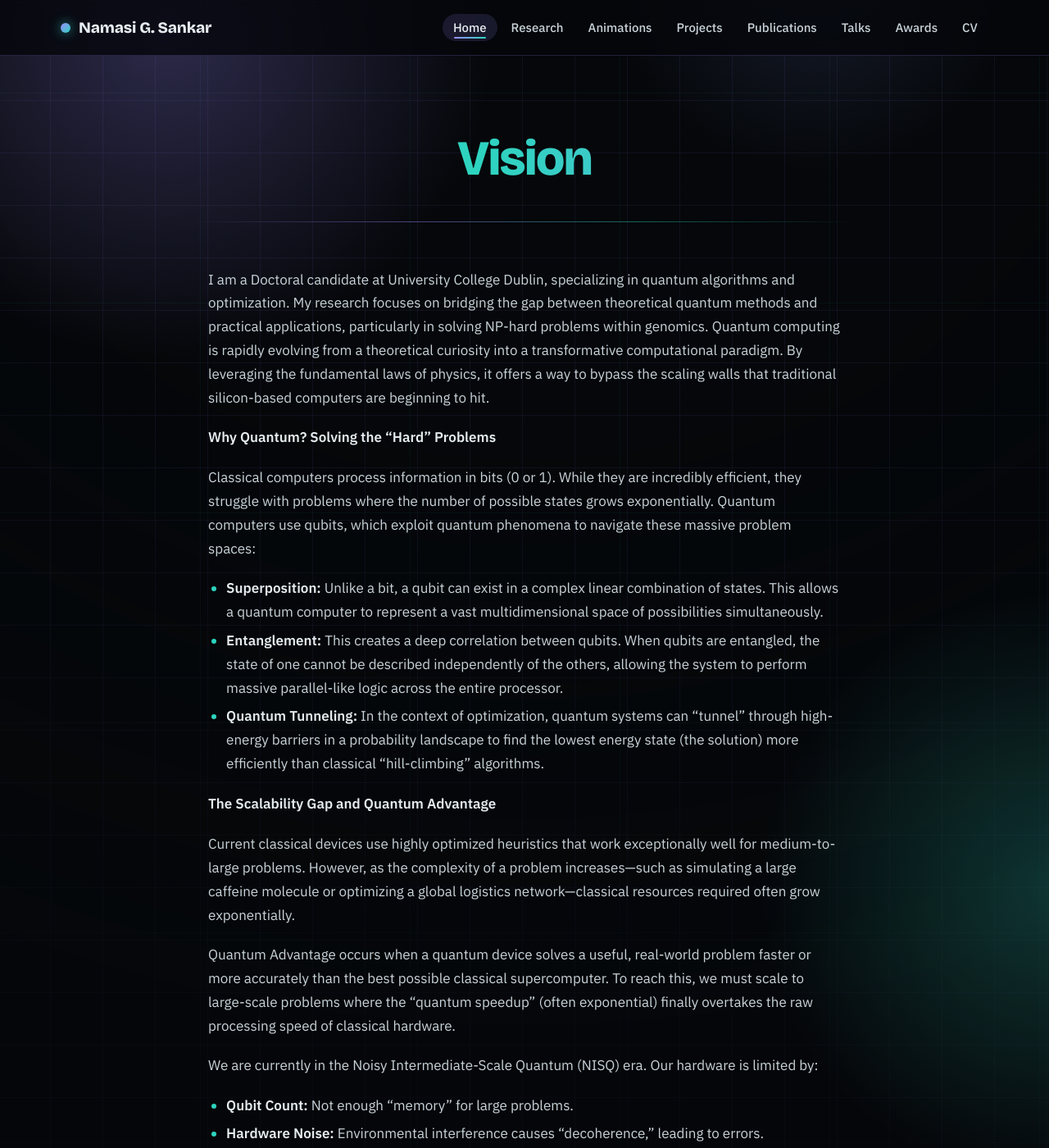
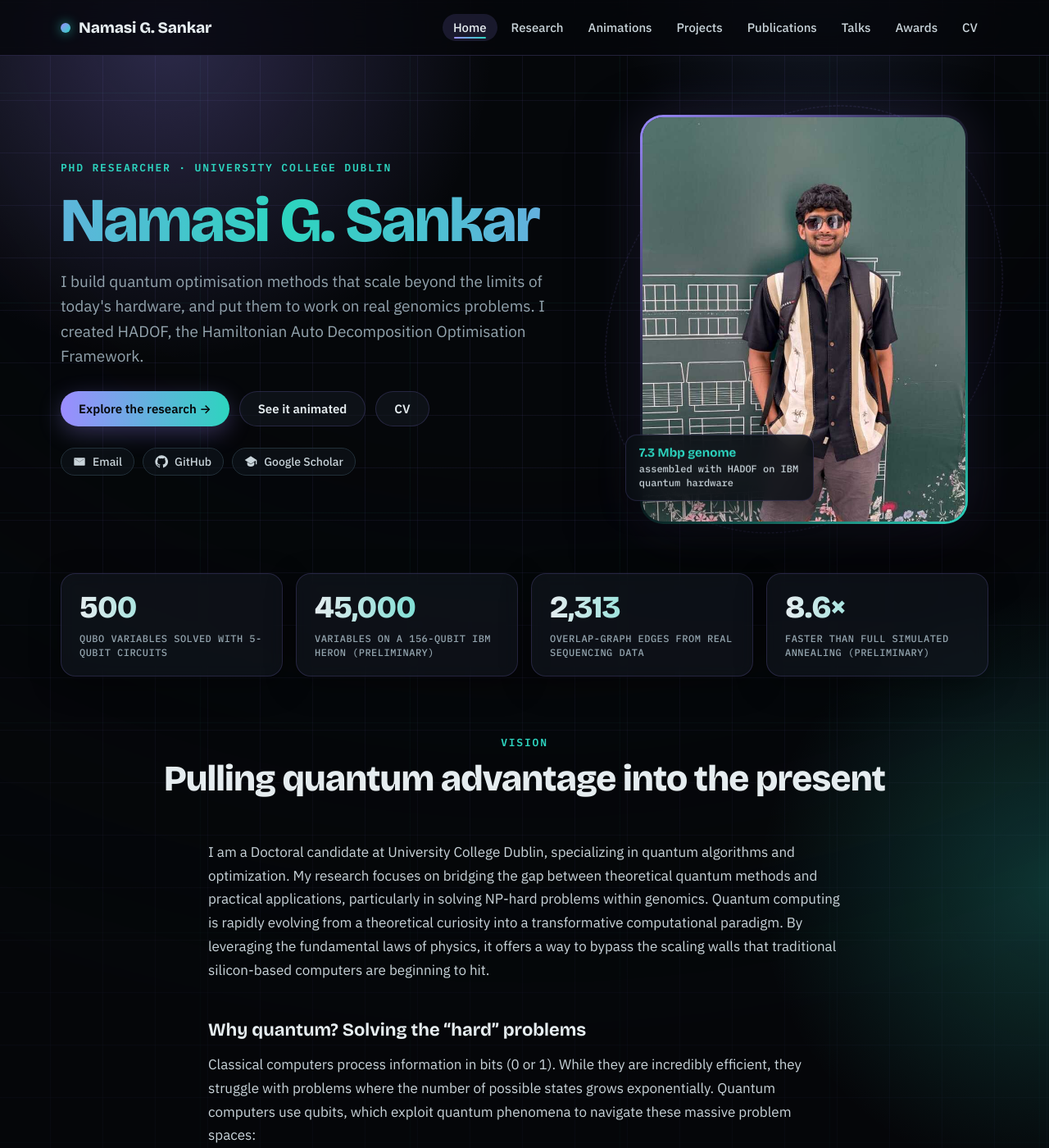
Before and after one commit to Namasi-PhD/Namasi-PhD.github.io, a Jekyll site: the page built from index.md, in a window 1280 px wide and 1400 px high. Shown: the whole window at 82% size. Built offline with Jekyll 4.4.1, drawn with Linux system fonts in a browser that asks for light colours; some of the changed text lies outside the part shown.

Commit message:
Revise layout and content in index.md
Updated layout and headings in index.md to enhance clarity and structure. Added details about the Hamiltonian Auto Decomposition Optimisation Framework (HADOF) and its applications in quantum computing.

```diff
--- a/index.md
+++ b/index.md
@@ -1,32 +1,35 @@
 ---
-layout: single
-author_profile: true
+layout: home
 title: "Vision"
+headline: "Pulling quantum advantage into the present"
+intro: "I build quantum optimisation methods that scale beyond the limits of today's hardware, and put them to work on real genomics problems. I created HADOF, the Hamiltonian Auto Decomposition Optimisation Framework."
 ---
 
 I am a Doctoral candidate at University College Dublin, specializing in quantum algorithms and optimization. My research focuses on bridging the gap between theoretical quantum methods and practical applications, particularly in solving NP-hard problems within genomics. Quantum computing is rapidly evolving from a theoretical curiosity into a transformative computational paradigm. By leveraging the fundamental laws of physics, it offers a way to bypass the scaling walls that traditional silicon-based computers are beginning to hit.
 
-**Why Quantum? Solving the "Hard" Problems**
+### Why quantum? Solving the "hard" problems
 
 Classical computers process information in bits (0 or 1). While they are incredibly efficient, they struggle with problems where the number of possible states grows exponentially. Quantum computers use qubits, which exploit quantum phenomena to navigate these massive problem spaces:
+
 *   **Superposition:** Unlike a bit, a qubit can exist in a complex linear combination of states. This allows a quantum computer to represent a vast multidimensional space of possibilities simultaneously.
 *   **Entanglement:** This creates a deep correlation between qubits. When qubits are entangled, the state of one cannot be described independently of the others, allowing the system to perform massive parallel-like logic across the entire processor.
 *   **Quantum Tunneling:** In the context of optimization, quantum systems can "tunnel" through high-energy barriers in a probability landscape to find the lowest energy state (the solution) more efficiently than classical "hill-climbing" algorithms.
 
-**The Scalability Gap and Quantum Advantage**
+### The scalability gap and quantum advantage
 
 Current classical devices use highly optimized heuristics that work exceptionally well for medium-to-large problems. However, as the complexity of a problem increases—such as simulating a large caffeine molecule or optimizing a global logistics network—classical resources required often grow exponentially.
 
 Quantum Advantage occurs when a quantum device solves a useful, real-world problem faster or more accurately than the best possible classical supercomputer. To reach this, we must scale to large-scale problems where the "quantum speedup" (often exponential) finally overtakes the raw processing speed of classical hardware.
 
 We are currently in the Noisy Intermediate-Scale Quantum (NISQ) era. Our hardware is limited by:
+
 *   **Qubit Count:** Not enough "memory" for large problems.
 *   **Hardware Noise:** Environmental interference causes "decoherence," leading to errors.
 *   **Connectivity:** Physical limitations on how many qubits can "talk" to each other.
 
 **The Goal:** To develop noise-resilient, scalable algorithms that extract maximum performance from today’s limited hardware while laying the groundwork for future systems.
 
-**A Framework for Quantum Supercomputing**
+### A framework for quantum supercomputing
 
 My vision involves the creation of a High Performance Quantum (HPQ) framework. This framework treats the Quantum Processing Unit (QPU) not as a standalone machine, but as a specialized accelerator within a larger supercomputing ecosystem—much like how GPUs are used today for AI.
 
@@ -35,7 +38,6 @@ As hardware improves and we move toward Fault-Tolerant Quantum Computing, these
 By focusing on algorithmic efficiency under current constraints, we don't just wait for better hardware—we actively pull the future of quantum advantage into the present.
 
 ## Current Progress
-I developed the **Hamiltonian Auto Decomposition Optimisation Framework (HADOF)**, a novel federated approach designed to enable robust scalable optimization beyond hardware and qubit limitations on currently available quantum hardware. HADOF supports parallel execution across
-multiple Quantum Processing Units (QPUs), forming a foundation for High Performance Quantum (HPQ) computing.
+I developed the **Hamiltonian Auto Decomposition Optimisation Framework (HADOF)**, a novel federated approach designed to enable robust scalable optimization beyond hardware and qubit limitations on currently available quantum hardware. HADOF supports parallel execution across multiple Quantum Processing Units (QPUs), forming a foundation for High Performance Quantum (HPQ) computing.
 
 Using HADOF, we demonstrated genome assembly of a 7.3 million base pair (bp) genome from real sequencing data within a standard pipeline on IBM quantum hardware, pushing boundaries of current state-of-the-art compared to ~5000bp simulated datasets in literature. The aim of my PhD is to establish quantum optimisation as a practical tool for real world workloads on current quantum hardware, with a focus on high impact applications including viral outbreak and cancer genomics.
```
